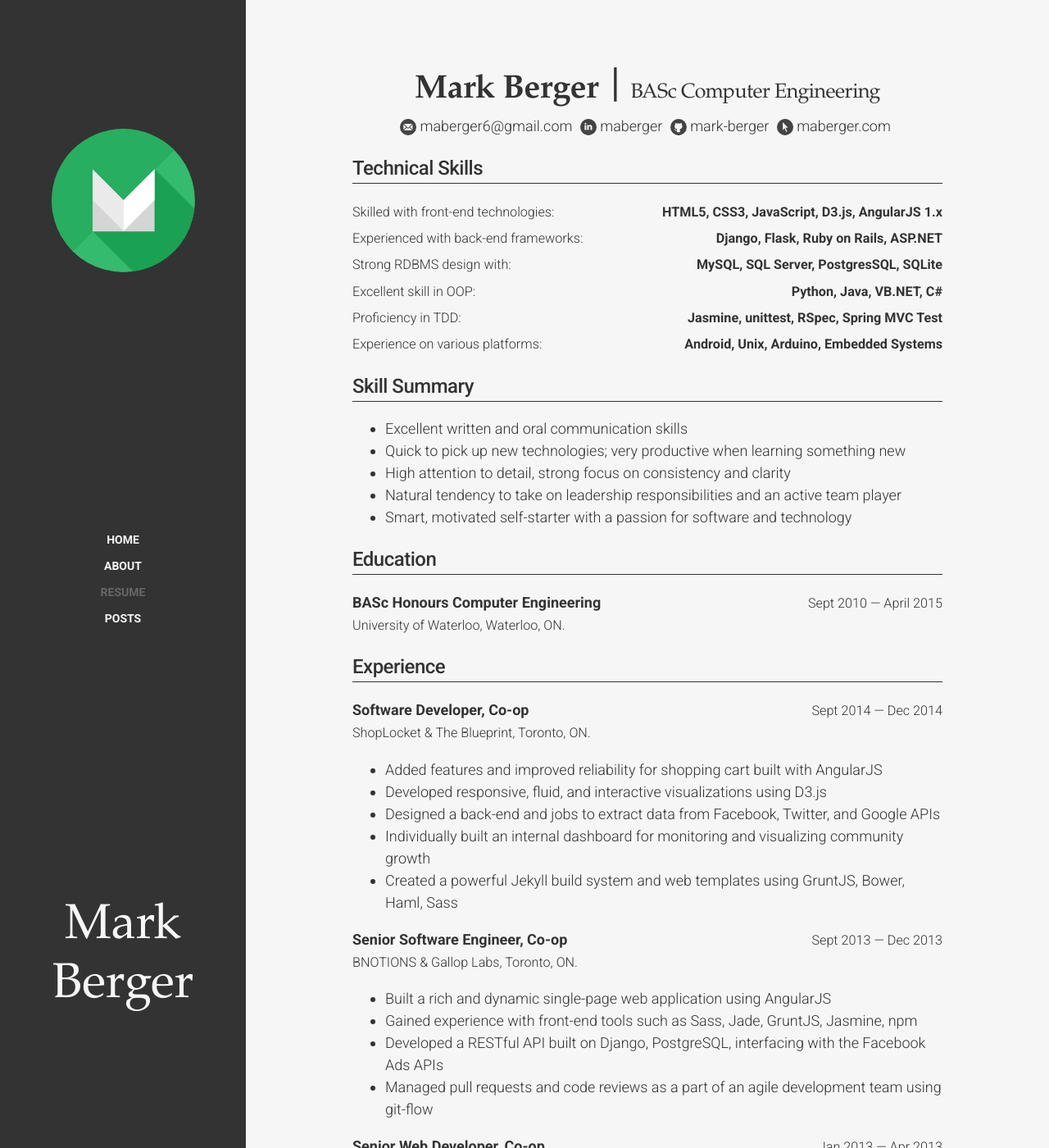
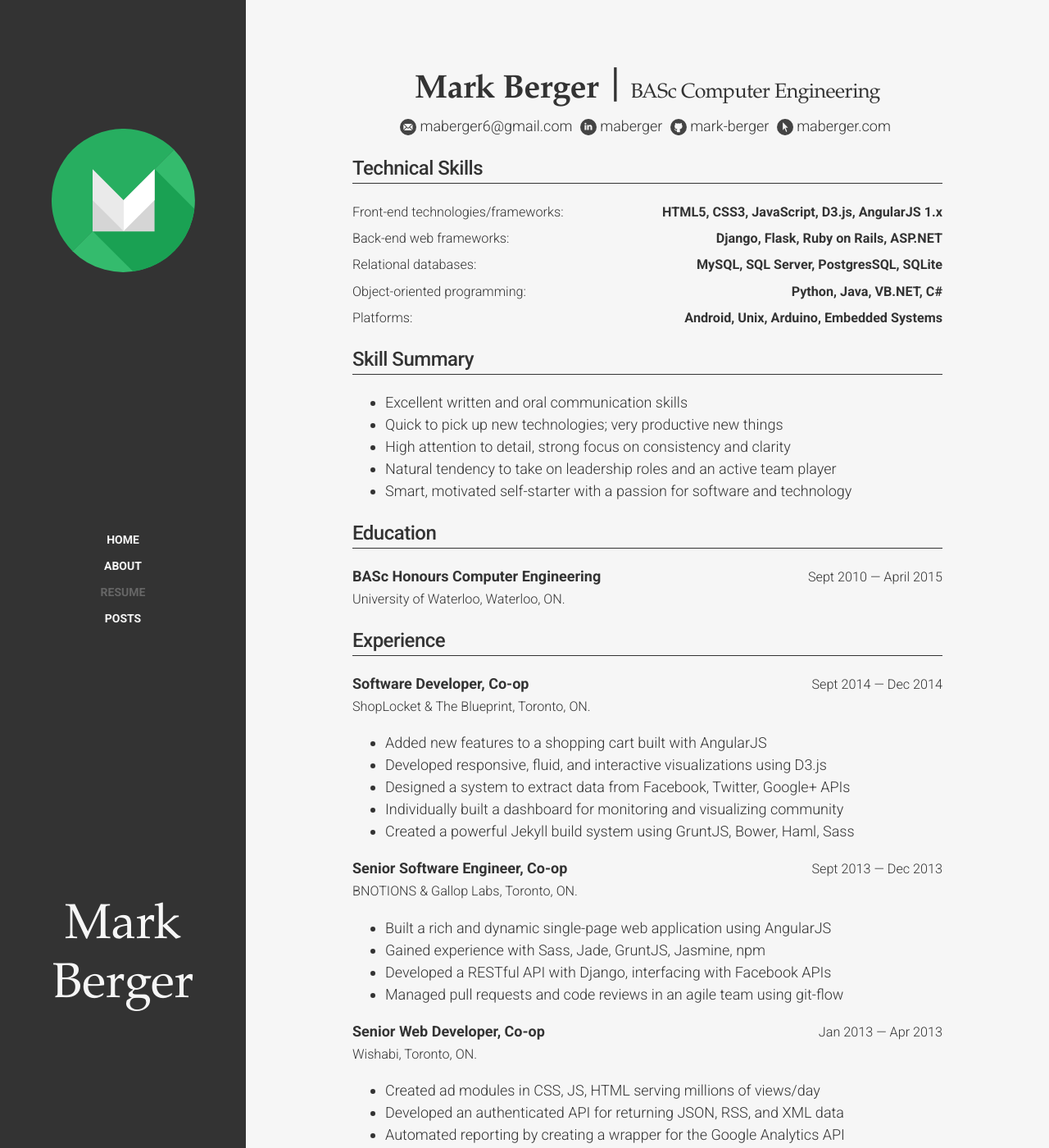
Before and after one commit to mark-berger/mark-berger.github.io, a Jekyll site: the page built from resume.html, in a window 1280 px wide and 1400 px high. Shown: the whole window at 82% size. Built offline with Jekyll 4.4.1, drawn with Linux system fonts in a browser that asks for light colours; some of the changed text lies outside the part shown.

Commit message:
Simplified resume.

```diff
--- a/_data/resume.json
+++ b/_data/resume.json
@@ -1,7 +1,7 @@
 {
   "technical_skills": [
     {
-      "description": "Skilled with front-end technologies:",
+      "description": "Front-end technologies/frameworks:",
       "items": [
         "HTML5",
         "CSS3",
@@ -11,7 +11,7 @@
       ]
     },
     {
-      "description": "Experienced with back-end frameworks:",
+      "description": "Back-end web frameworks:",
       "items": [
         "Django",
         "Flask",
@@ -20,7 +20,7 @@
       ]
     },
     {
-      "description": "Strong RDBMS design with:",
+      "description": "Relational databases:",
       "items": [
         "MySQL",
         "SQL Server",
@@ -29,7 +29,7 @@
       ]
     },
     {
-      "description": "Excellent skill in OOP:",
+      "description": "Object-oriented programming:",
       "items": [
         "Python",
         "Java",
@@ -38,16 +38,7 @@
       ]
     },
     {
-      "description": "Proficiency in TDD:",
-      "items": [
-        "Jasmine",
-        "unittest",
-        "RSpec",
-        "Spring MVC Test"
-      ]
-    },
-    {
-      "description": "Experience on various platforms:",
+      "description": "Platforms:",
       "items": [
         "Android",
         "Unix",
@@ -58,9 +49,9 @@
   ],
   "skills": [
     "Excellent written and oral communication skills",
-    "Quick to pick up new technologies; very productive when learning something new",
+    "Quick to pick up new technologies; very productive new things",
     "High attention to detail, strong focus on consistency and clarity",
-    "Natural tendency to take on leadership responsibilities and an active team player",
+    "Natural tendency to take on leadership roles and an active team player",
     "Smart, motivated self-starter with a passion for software and technology"
   ],
   "education": [
@@ -80,11 +71,11 @@
       "start": "Sept 2014",
       "end": "Dec 2014",
       "details": [
-        "Added features and improved reliability for shopping cart built with AngularJS",
+        "Added new features to a shopping cart built with AngularJS",
         "Developed responsive, fluid, and interactive visualizations using D3.js",
-        "Designed a back-end and jobs to extract data from Facebook, Twitter, and Google APIs",
-        "Individually built an internal dashboard for monitoring and visualizing community growth",
-        "Created a powerful Jekyll build system and web templates using GruntJS, Bower, Haml, Sass"
+        "Designed a system to extract data from Facebook, Twitter, Google+ APIs",
+        "Individually built a dashboard for monitoring and visualizing community",
+        "Created a powerful Jekyll build system using GruntJS, Bower, Haml, Sass"
       ]
     },
     {
@@ -95,9 +86,9 @@
       "end": "Dec 2013",
       "details": [
         "Built a rich and dynamic single-page web application using AngularJS",
-        "Gained experience with front-end tools such as Sass, Jade, GruntJS, Jasmine, npm",
-        "Developed a RESTful API built on Django, PostgreSQL, interfacing with the Facebook Ads APIs",
-        "Managed pull requests and code reviews as a part of an agile development team using git-flow"
+        "Gained experience with Sass, Jade, GruntJS, Jasmine, npm",
+        "Developed a RESTful API with Django, interfacing with Facebook APIs",
+        "Managed pull requests and code reviews in an agile team using git-flow"
       ]
     },
     {
@@ -107,11 +98,11 @@
       "start": "Jan 2013",
       "end": "Apr 2013",
       "details": [
-        "Developed an authenticated API capable of returning JSON, RSS, and XML formatted data",
-        "Created dynamic ad modules using CSS, JS, and HTML serving millions of views per day",
-        "Automated reporting processes by creating a wrapper for the Google Analytics API",
-        "Feature development with Ruby on Rails, including RSpec test cases following TDD practices",
-        "Gained experience working with Unix in an agile team collaborating using Git"
+        "Created ad modules in CSS, JS, HTML serving millions of views/day",
+        "Developed an authenticated API for returning JSON, RSS, and XML data",
+        "Automated reporting by creating a wrapper for the Google Analytics API",
+        "Feature development with Rails, including RSpec test cases and TDD",
+        "Gained experience in Unix with an agile team collaborating using Git"
       ]
     },
     {
@@ -121,11 +112,11 @@
       "start": "Sept 2011",
       "end": "Aug 2012",
       "details": [
-        "Rebuilt entire application messaging and notification system using JSON web services",
-        "Developed app modules, front-end scripts, back-end architecture and optimized stored procedures",
-        "Designed cross-browser UI elements to enhance usability and application performance",
-        "Refreshed existing HTML and CSS throughout the application with a modern look and feel",
-        "Played an integral role in developing, testing, and documenting a major release version"
+        "Rebuilt messaging/notification system using JSON web services",
+        "Developed scripts, architecture and optimized stored procedures",
+        "Designed UI elements to enhance usability and performance",
+        "Updated HTML and CSS throughout the app with a modern look and feel",
+        "Played an integral role in developing, testing, documenting a major release"
       ]
     },
     {
@@ -135,10 +126,10 @@
       "start": "Jan 2011",
       "end": "Apr 2011",
       "details": [
-        "Provided efficient and effective resolution directly to customers, triaging technical support issues",
-        "Demonstrated a high level of technical expertise in finding creative solutions to unique problems",
-        "Developed SQL scripts and queries optimized for gathering information and producing reports",
-        "Automated reporting processes with VBA macros, refined processes for handling routine tasks"
+        "Provided efficient resolution directly to clients, triaging technical issues",
+        "Demonstrated technical expertise finding solutions to unique problems",
+        "Developed SQL scripts and queries optimized for producing reports",
+        "Automated reporting with VBA macros; refined routine tasks"
       ]
     }
   ],
@@ -149,17 +140,17 @@
       "year": "June 2015"
     },
     {
-      "name": "Outstanding Evaluations",
-      "description": "Significantly exceeded all expectations, in all 6 work terms",
+      "name": "Outstanding Co-op Evaluations",
+      "description": "Significantly exceeded all expectations, in all 6 terms",
       "year": "2011-2014"
     },
     {
       "name": "Nortel Networks & President’s Entrance Scholarship",
-      "description": "Awarded to top students entering Electrical and Computer Engineering",
+      "description": "Awarded to top students entering Computer Engineering",
       "year": "July 2010"
     },
     {
-      "name": "Best Presentation, University of Toronto Space Design Contest",
+      "name": "Best Presentation, U of T Space Design Contest",
       "description": "Best Presentation in an international engineering design competition",
       "year": "May 2010"
     }
--- a/_sass/_styles.scss
+++ b/_sass/_styles.scss
@@ -416,7 +416,6 @@
   .entry-dates {
     float:                    right;
     text-align:               right;
-    width:                    20rem;
   }
 
   .entry-items {
```
